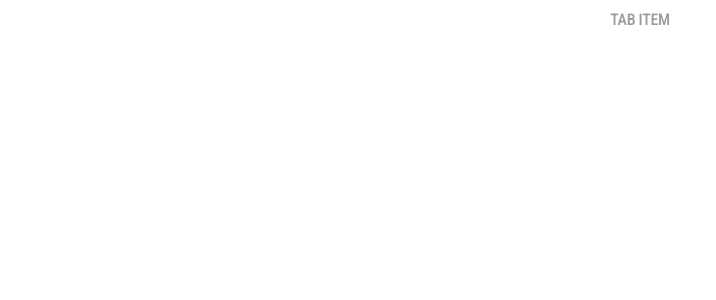
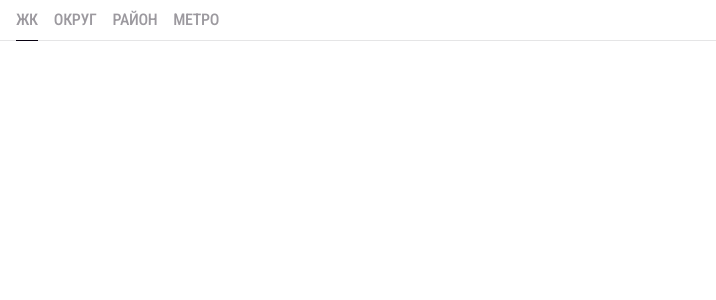
Before and after one commit to MarynaDanilkina/cedro.agency, a React (Create React App) app: page / in a window 1280 px wide. Shown: the top 300 px of the page, without its empty margins (0-716 px from the left). Built offline with nearby package versions, Linux system fonts and the light colour scheme.

Commit message:
feat: add tabList

```diff
--- a/src/App.js
+++ b/src/App.js
@@ -1,10 +1,10 @@
 import './App.css';
-import Tab from './components/Tab/tab';
+import TabList from './components/TabList/tabList';
 
 function App() {
   return (
     <div className="App">
-      <Tab text="tab item" />
+      <TabList array={["Жк", "Округ", "Район", "Метро"]} />
     </div>
   );
 }
--- a/src/components/Droplist/droplist.css
+++ b/src/components/Droplist/droplist.css
@@ -13,7 +13,7 @@
 }
 .droplist:hover{
   cursor: pointer;
-  background: var(--bg-neutral, rgba(2, 22, 45, 0.05));
+  background: var(--black-100);
 }
 .p__droplist{
   font-family: Arial;
--- a/src/components/Tab/tab.css
+++ b/src/components/Tab/tab.css
@@ -2,7 +2,7 @@
   padding: 12px 0px;
 }
 .p__tab{
-  color: var(--text-tertiary, rgba(7, 0, 15, 0.40));
+  color: var(--black-300);
   font-family: Roboto Condensed;
   font-size: 16px;
   font-style: normal;
@@ -11,15 +11,19 @@
   letter-spacing: -0.32px;
   text-transform: uppercase;
 }
+.p__tab:hover{
+  cursor: pointer;
+  color: var(--black-500);
+}
 .tab__container-active{
   padding: 12px 0px;
-  border-bottom: 1px solid var(--border-strong, #07000F);
+  border-bottom: 1px solid var(--black-500);
 }
 .tab__container-active:hover > .p__tab {
   cursor: pointer;
-  color: var(--text-primary, #07000F);
+  color: var(--black-500);
 }
 .tab__container-active:hover{
   cursor: pointer;
-  border-bottom: 2px solid var(--border-strong, #07000F);
+  border-bottom: 2px solid var(--black-500);
 }
--- a/src/components/Tab/tab.js
+++ b/src/components/Tab/tab.js
@@ -1,23 +1,24 @@
-import { useMemo, useState } from "react";
+import { useMemo } from "react";
 import "./tab.css";
 import cn from "classnames";
 
-const Tab = ({ text }) => {
-  const [active, setActive] = useState(false);
+const Tab = ({ text, stateOfTab = 'default', onClick }) => {
 
   const classes = useMemo(
     () =>
       cn(
         {
-          "tab__container-active": active,
-          "tab__container": active === false
+          "tab__container-active": stateOfTab === 'active',
+          "tab__container": stateOfTab === 'default'
         }
       ),
-    [active]
+    [stateOfTab]
   )
 
+  console.log(stateOfTab);
+
   return (
-    <div className={classes} onClick={() => setActive(!active)}>
+    <div className={classes} onClick={onClick}>
       <p className="p__tab">{text}</p>
     </div>
   )
--- /dev/null
+++ b/src/components/TabList/tabList.css
@@ -0,0 +1,9 @@
+.tabList__container{
+  height: 40px;
+  border-bottom: 1px solid var(--black-200);
+}
+.tabList{
+  padding: 0px 16px;
+  display: flex;
+  gap: 16px;
+}
--- /dev/null
+++ b/src/components/TabList/tabList.js
@@ -0,0 +1,22 @@
+import "./tabList.css";
+import Tab from "../Tab/tab";
+import { useState } from "react";
+
+const TabList = ({ array }) => {
+  const [activeTab, setActiveTab] = useState('Жк');
+
+  return (
+    <div className="tabList__container">
+      <div className="tabList">
+        {array.map((el) => (
+          <Tab
+            text={el}
+            key={el}
+            stateOfTab={activeTab === el ? 'active' : 'default'}
+            onClick={() => setActiveTab(el)} />
+        ))}
+      </div>
+    </div>
+  )
+}
+export default TabList;
```
